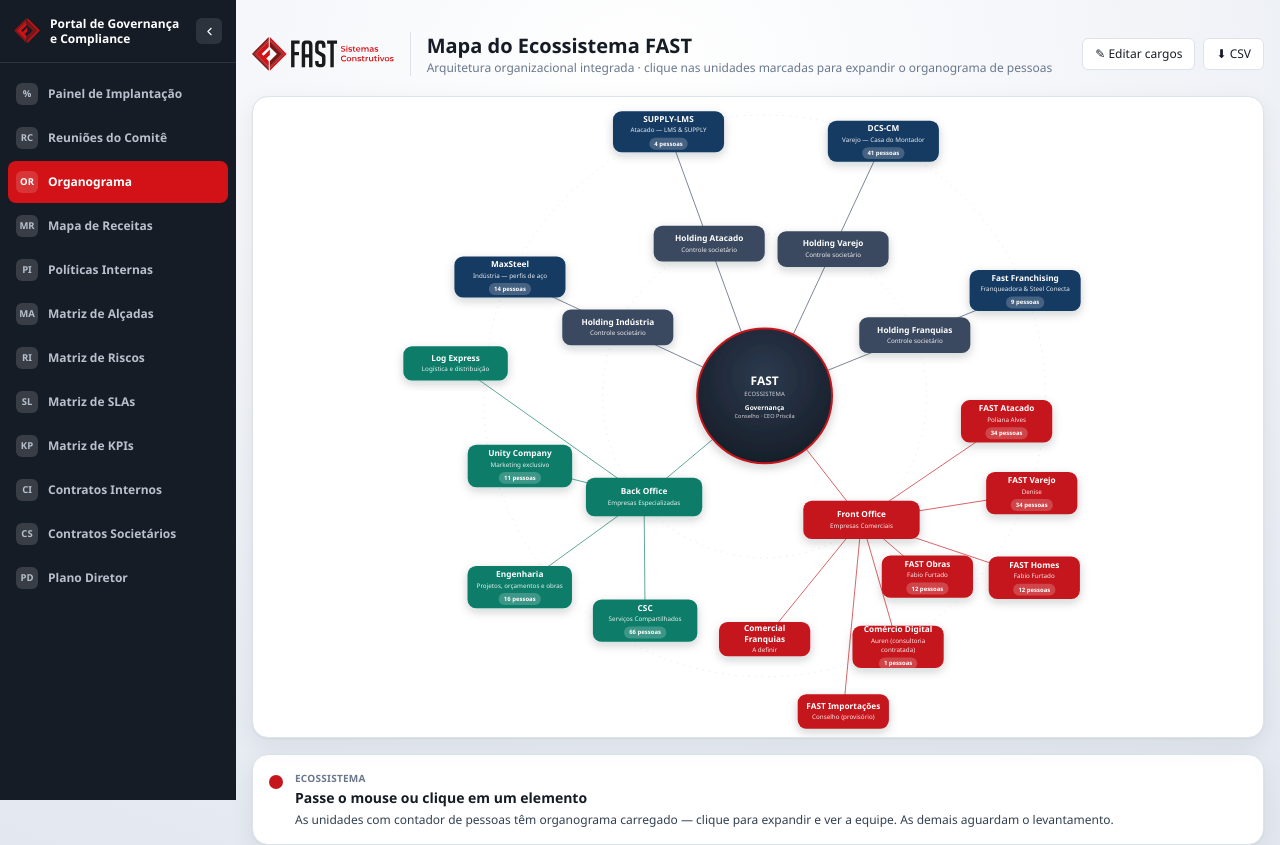
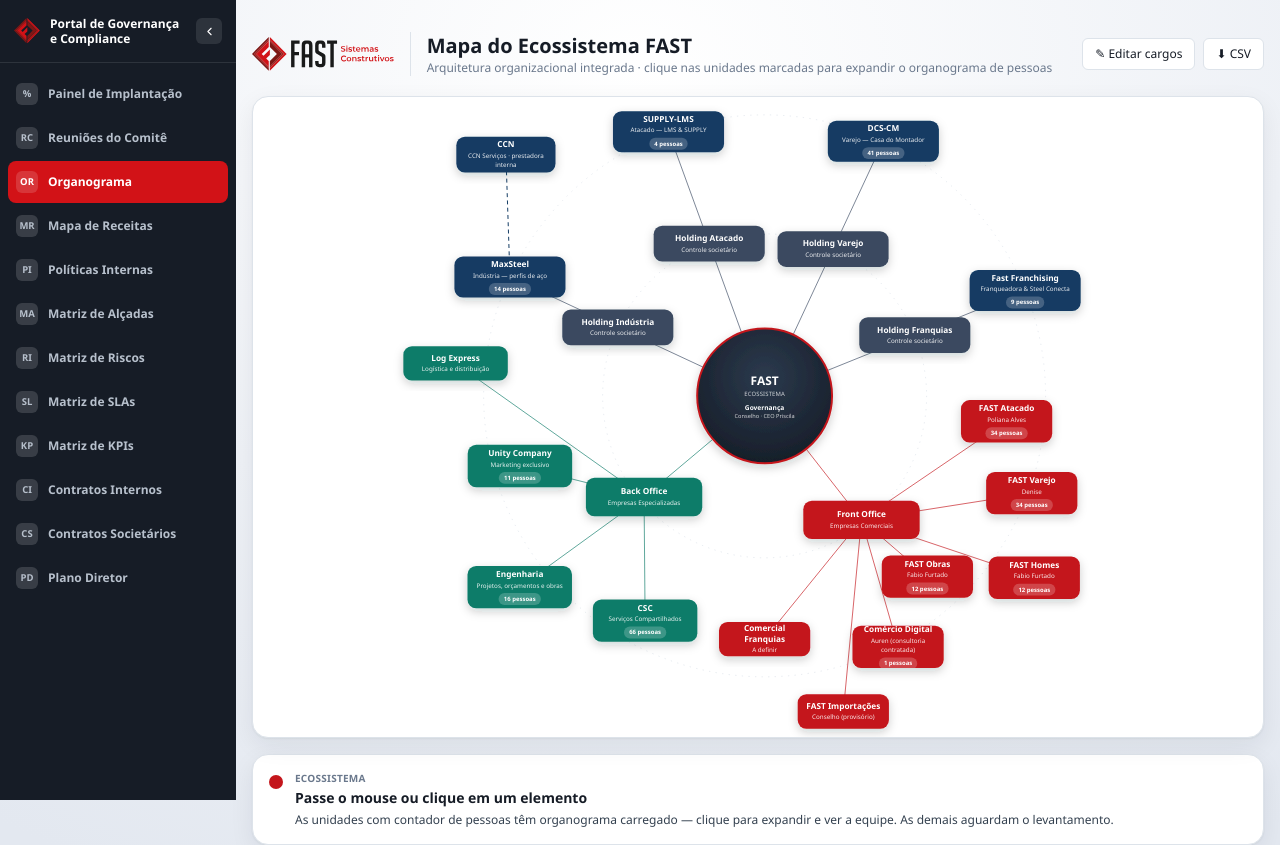
Before and after one commit to ProcessosFast/plano-diretor, a React (Vite) app: page /organograma in a window 1280 px wide. Shown: the top 845 px of the page. Built offline with nearby package versions, Linux system fonts and the light colour scheme.

Commit message:
Adicionar CCN como prestadora de servico interna ligada a MaxSteel (linha tracejada)

```diff
--- a/src/components/orgchart/RadialMap.tsx
+++ b/src/components/orgchart/RadialMap.tsx
@@ -1,5 +1,5 @@
 import { useState } from "react"
-import { VERTICAIS, FRONT, BACK, CORE, R_HOLD, R_OP, type Leaf } from "@/data/companyMeta"
+import { VERTICAIS, FRONT, BACK, CORE, R_HOLD, R_OP, SATELLITES, type Leaf } from "@/data/companyMeta"
 import { companyStats } from "@/data/orgdata"
 import { useOrgStore } from "@/store/useOrgStore"
 import { cn } from "@/lib/utils"
@@ -93,6 +93,24 @@
             )
           })}
 
+          {/* conexões — satélites (prestação de serviço, tracejada) */}
+          {SATELLITES.map((sat, i) => {
+            const k = `sat${i}`
+            const [px, py] = pol(sat.fromR, sat.fromAng)
+            const [sx, sy] = pol(sat.r, sat.ang)
+            return (
+              <path
+                key={k}
+                d={`M ${px} ${py} L ${sx} ${sy}`}
+                stroke={sat.color}
+                strokeWidth={1.5}
+                strokeDasharray="6 5"
+                fill="none"
+                className={cn("transition-opacity", isDimmed(`sat-${i}`) && "opacity-[.05]")}
+              />
+            )
+          })}
+
           {/* conexões — clusters front/back */}
           {[FRONT, BACK].map((S) => {
             const [hx, hy] = pol(S.hubR, S.hubAng)
@@ -176,6 +194,46 @@
                   <CardInner title={v.op} subtitle={v.opsub} count={count} />
                 </Node>
               </g>
+            )
+          })}
+
+          {/* satélites (prestação de serviço) */}
+          {SATELLITES.map((sat, i) => {
+            const k = `sat-${i}`
+            const [sx, sy] = pol(sat.r, sat.ang)
+            const count = personCount(sat.org)
+            return (
+              <Node
+                key={k}
+                x={sx}
+                y={sy}
+                w={150}
+                h={sat.org ? 62 : 54}
+                fill={sat.color}
+                dimmed={isDimmed(k)}
+                onEnter={() =>
+                  handleEnter({
+                    tag: "Prestadora de serviço interna",
+                    title: sat.label,
+                    color: sat.color,
+                    desc: sat.desc,
+                    sector: k,
+                    org: sat.org,
+                  })
+                }
+                onClick={() =>
+                  handleClick({
+                    tag: "Prestadora de serviço interna",
+                    title: sat.label,
+                    color: sat.color,
+                    desc: sat.desc,
+                    sector: k,
+                    org: sat.org,
+                  })
+                }
+              >
+                <CardInner title={sat.label} subtitle={sat.sublabel} count={count} />
+              </Node>
             )
           })}
 
--- a/src/data/companyMeta.ts
+++ b/src/data/companyMeta.ts
@@ -162,6 +162,34 @@
   radii: [385, 470, 385, 470],
 }
 
+export interface Satellite {
+  fromAng: number
+  fromR: number
+  ang: number
+  r: number
+  label: string
+  sublabel: string
+  org: string | null
+  color: string
+  desc: string
+}
+
+// Empresas satélite ligadas a um nó específico (não ao hub central) — desenhadas
+// com linha tracejada, indicando vínculo de prestação de serviço, não societário.
+export const SATELLITES: Satellite[] = [
+  {
+    fromAng: 205,
+    fromR: R_OP,
+    ang: 223,
+    r: R_OP + 110,
+    label: "CCN",
+    sublabel: "CCN Serviços · prestadora interna",
+    org: null,
+    color: "#123A63",
+    desc: "CCN Serviços — prestadora de serviço interna ligada à MaxSteel. A linha tracejada indica vínculo de prestação de serviço, diferente do vínculo societário (linha sólida) das holdings.",
+  },
+]
+
 export const CORE = {
   tag: "Governança Corporativa",
   title: "Conselho · CEO · Diretoria Executiva",
```
